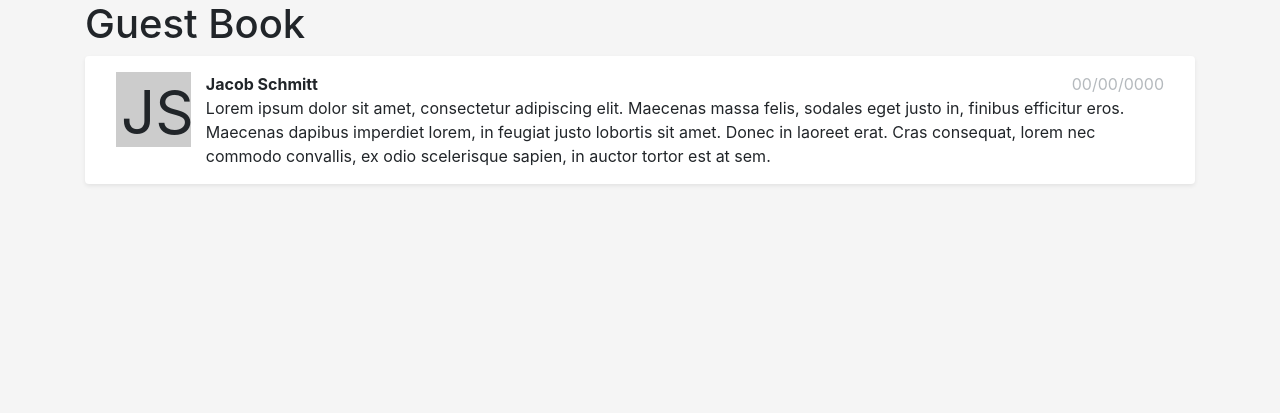
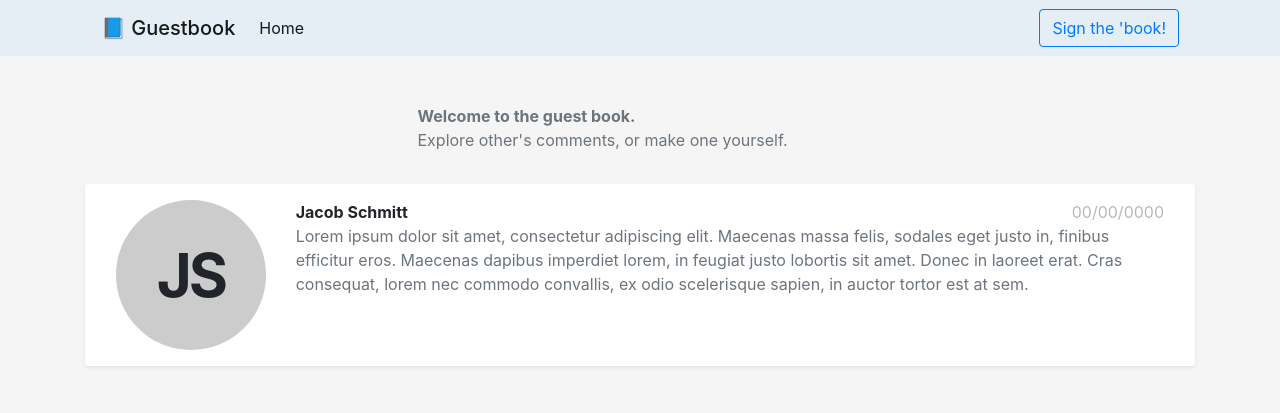
Before and after one commit to rwbaker/ITGM-724-Unit6, a PHP site: page / in a window 1280 px wide. Shown: the top 413 px of the page. Run offline with PHP 8.4, Linux system fonts and the light colour scheme.

Commit message:
Created initial create page; abstracted header to include

```diff
--- /dev/null
+++ b/www/includes/header.php
@@ -0,0 +1,21 @@
+<div class="navbar-wrapper">
+  <div class="container">
+
+    <nav class="navbar navbar-expand-lg navbar-light">
+      <a class="navbar-brand mb-0 h1" href="index.php">📘 Guestbook</a>
+      <!-- Automagical hamburger meunu button at smaller viewports -->
+      <button class="navbar-toggler" type="button" data-toggle="collapse" data-target="#navbarSupportedContent" aria-controls="navbarSupportedContent" aria-expanded="false" aria-label="Toggle navigation">
+        <span class="navbar-toggler-icon"></span>
+      </button>
+      <!-- Nav bar links -->
+      <div class="collapse navbar-collapse" id="navbarSupportedContent">
+        <ul class="navbar-nav mr-auto">
+          <li class="nav-item active">
+            <a class="nav-link" href="index.php">Home <span class="sr-only">(current)</span></a>
+          </li>
+        </ul>
+        <a href="create.php" class="btn btn-outline-primary my-2 my-sm-0">Sign the 'book!</a>
+      </div>
+    </nav>
+  </div>
+</div>
--- a/www/index.php
+++ b/www/index.php
@@ -35,34 +35,45 @@
     <script src="bootstrap-4/js/jquery-3.3.1.slim.min.js"></script>
     <script src="bootstrap-4/js/bootstrap.bundle.min.js"></script>
 
+    <!-- APP NAV BAR -->
+    <?php include 'includes/header.php'; ?>
+
     <div class="container">
+
+
+      <div class="row justify-content-center mt-5 mb-3">
+        <div class="col-5">
+          <p class="text-secondary"><strong>Welcome to the guest book.</strong><br />
+            Explore other's comments, or make one yourself.</p>
+        </div>
+      </div>
+
+
+
+      <!-- COMMENT -->
       <div class="row">
         <div class="col">
-          <h1>Guest Book</h1>
-
-          <!-- COMMENT -->
           <div class="comment shadow-sm p-3 mb-5 bg-white rounded">
             <div class="container">
               <div class="row">
-                <div class="col-1 d-sm-none d-md-block"><div class="avatar">JS</div></div>
+                <div class="col-2 d-sm-none d-md-block"><div class="avatar">JS</div></div>
                 <div class="col">
                   <div class="row">
                     <div class="col name">Jacob Schmitt</div>
                     <div class="col date text-muted">00/00/0000</div>
                   </div> <!-- END OF name/date row -->
-                  <div class="comment-body">
+                  <div class="comment-body text-secondary">
                     Lorem ipsum dolor sit amet, consectetur adipiscing elit. Maecenas massa felis, sodales eget justo in, finibus efficitur eros. Maecenas dapibus imperdiet lorem, in feugiat justo lobortis sit amet. Donec in laoreet erat. Cras consequat, lorem nec commodo convallis, ex odio scelerisque sapien, in auctor tortor est at sem.
                   </div>
                 </div>
               </div><!-- END OF .comment .container .row -->
             </div><!-- END OF .comment .container -->
           </div><!-- END OF .comment -->
-
-        </div>
-      </div>
-    </div>
+        </div><!-- END OF .col -->
+      </div><!-- END OF .row -->
 
 
+    </div> <!-- END OF .contaner -->
   </body>
 
   </html>
--- a/www/style/main.css
+++ b/www/style/main.css
@@ -1,18 +1,34 @@
 body {
   background: #f5f5f5;
 }
+.emoji {}
 
-.comment {
+.navbar-wrapper {
+  background-color:#e4eef4;
 }
 
+.comment {}
+
 .avatar {
-  width: 75px;
-  height: 75px;
+/* sizing styles */
+  width: 100%;
+  height:0;
+  padding-top:50%;
+  padding-bottom:50%;  /* padding top+bottom must equal 100 to keep 1:1 ratio  */
+  border-radius: 50%;  /* turns square into circle */
+  overflow: hidden;    /* cut off any content from affecting shape */
+
+  /* Force content to vertical center */
+  display: flex;
+  justify-content: center;
+  flex-direction: column;
+
+  /* visual styles */
   background: #ccc;
-  overflow: hidden;
   font-size: 60px;
-  padding: 5px;
-  line-height: 70px;
+  text-align: center;
+  font-weight: bold;
+  letter-spacing: -3px;
 }
 
 .comment .name {
```
Also changed, not shown: www/create.php (added, +78 -0 lines).
